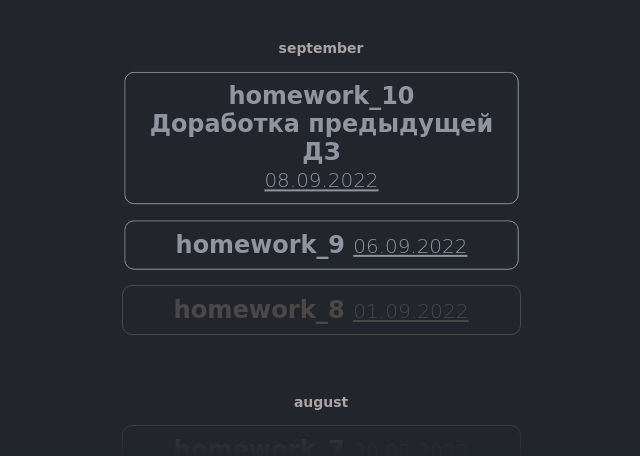
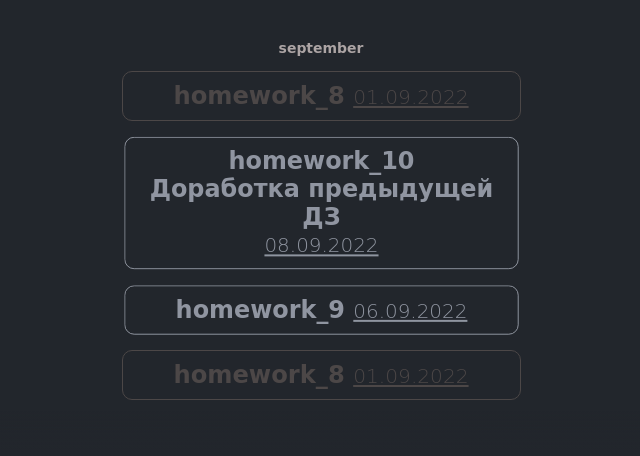
Before and after one commit to Tolik4umak/FE_HOMEWORKS, a plain HTML site: page index.html in a window 1280 px wide. Shown: the part 367-823 px from the top of the page, without its empty margins (319-959 px from the left). Drawn offline with Linux system fonts and the light colour scheme; a web font is replaced by a local one.

Commit message:
FE_lesson11

```diff
--- a/index.html
+++ b/index.html
@@ -22,6 +22,11 @@
             <div class="month september">
                 <h3>september</h3>
                 <ul class="homeworkslist">
+                    <li class="homework">
+                        <a class="link" href="./FE_Homework_11/Homework_11.html" target="_blank">homework_8
+                            <span class="date">01.09.2022</span>
+                        </a>
+                    </li>
                     <li class="homework forreview">
                         <a class="link" href="https://tolik4umak.github.io/FE-lesson_1/" target="_blank">homework_10 <br>
                             Доработка предыдущей ДЗ <br>
```
